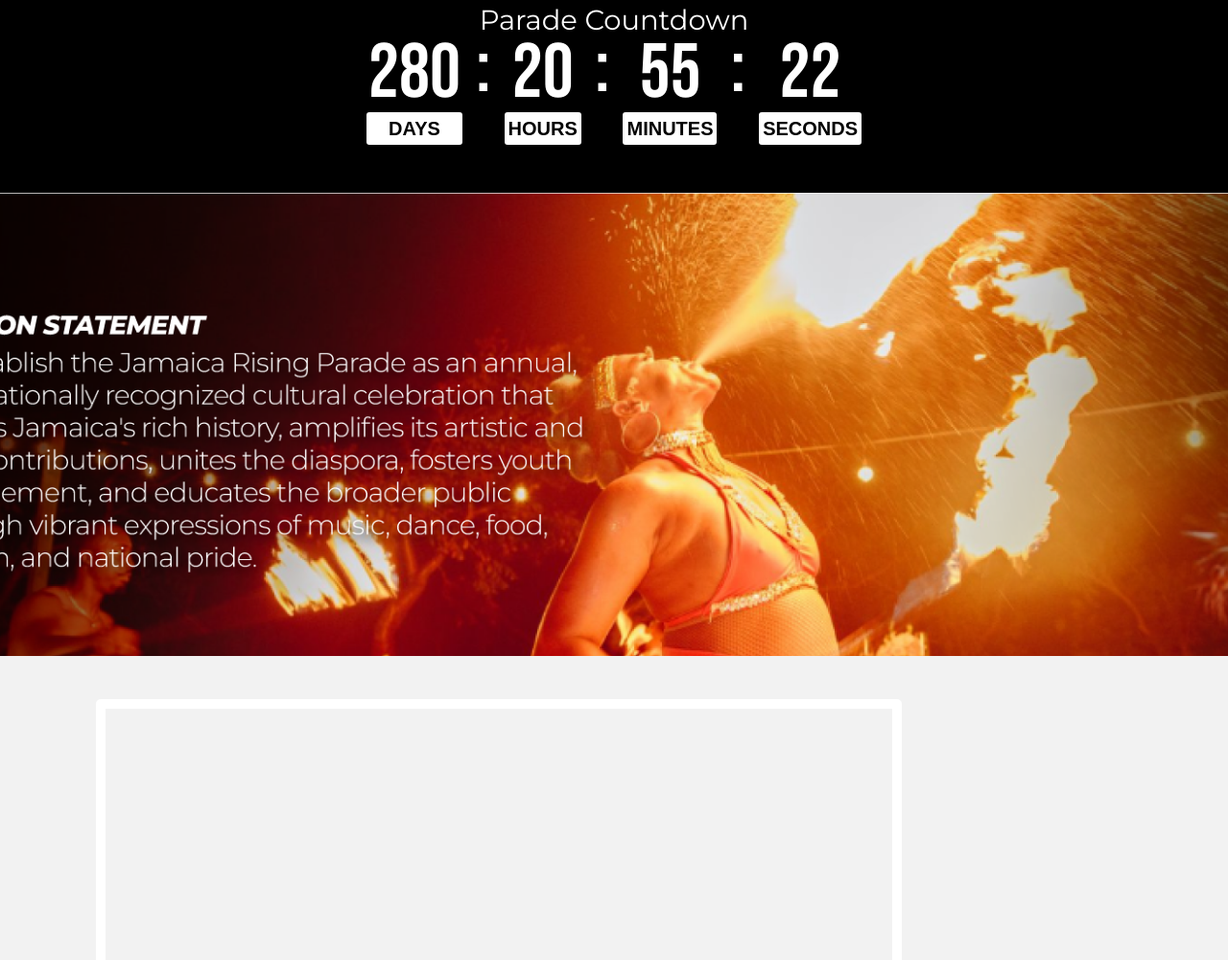
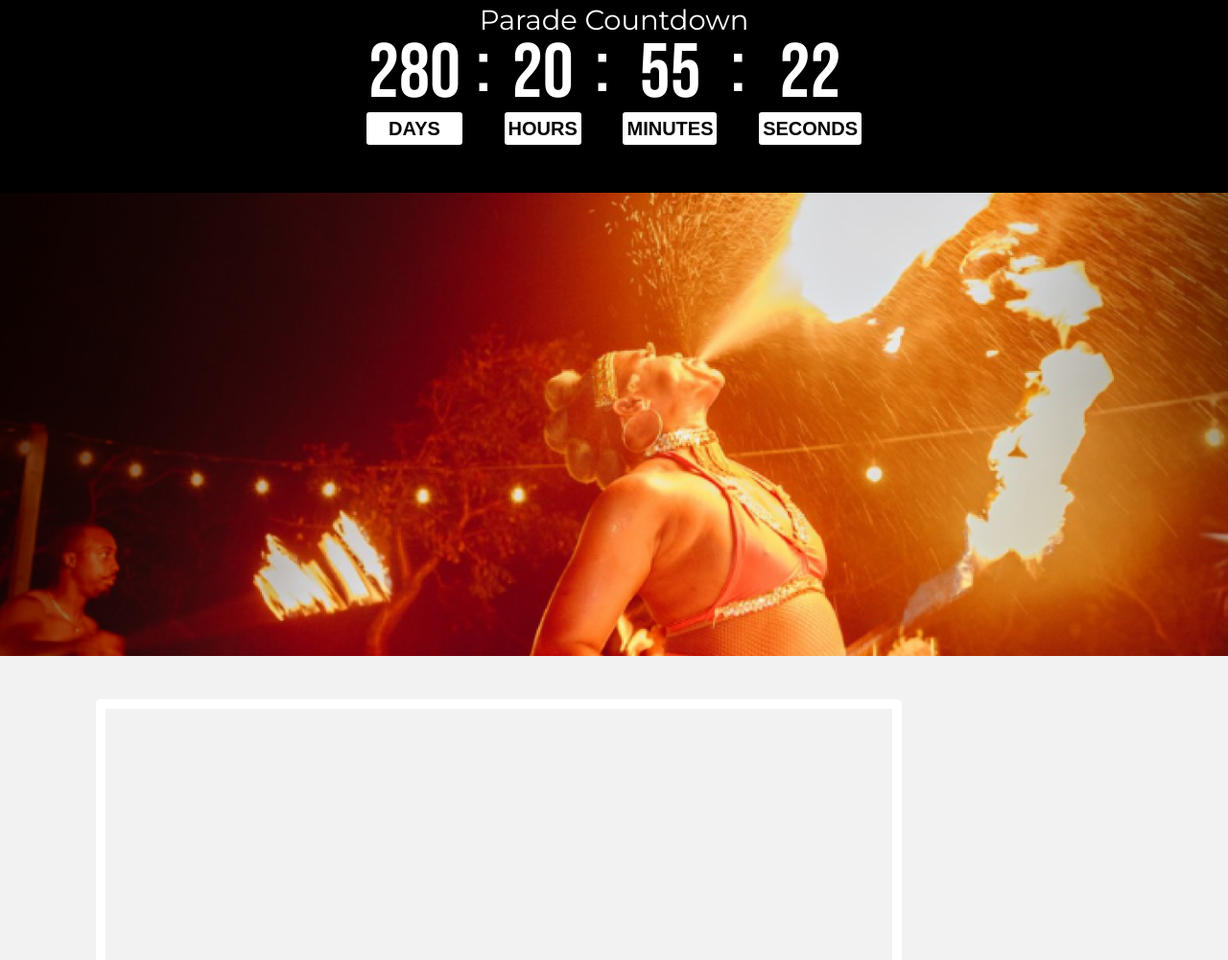
Before and after one commit to Joey2003/Jamaica-Rising-Day-Parade-Site, a plain HTML site: page test.html in a window 1280 px wide. Shown: the part 850-1851 px from the top of the page at 96% size. Drawn offline with Linux system fonts and the light colour scheme; some packages are replaced by stand-ins of ours.

Commit message:
Banner update

```diff
--- a/test.html
+++ b/test.html
@@ -676,7 +676,7 @@
     .mission-section {
       width: 100vw;
       height: 483px;
-      background-image: url('Images/mission-statement-banner.png');
+      background-image: url('Images/ms-banner.png');
       background-size: cover;
       background-position-x: center;
       background-position-y: 50.0%;
```
Also changed, not shown: Images/ms-banner.png (added).
